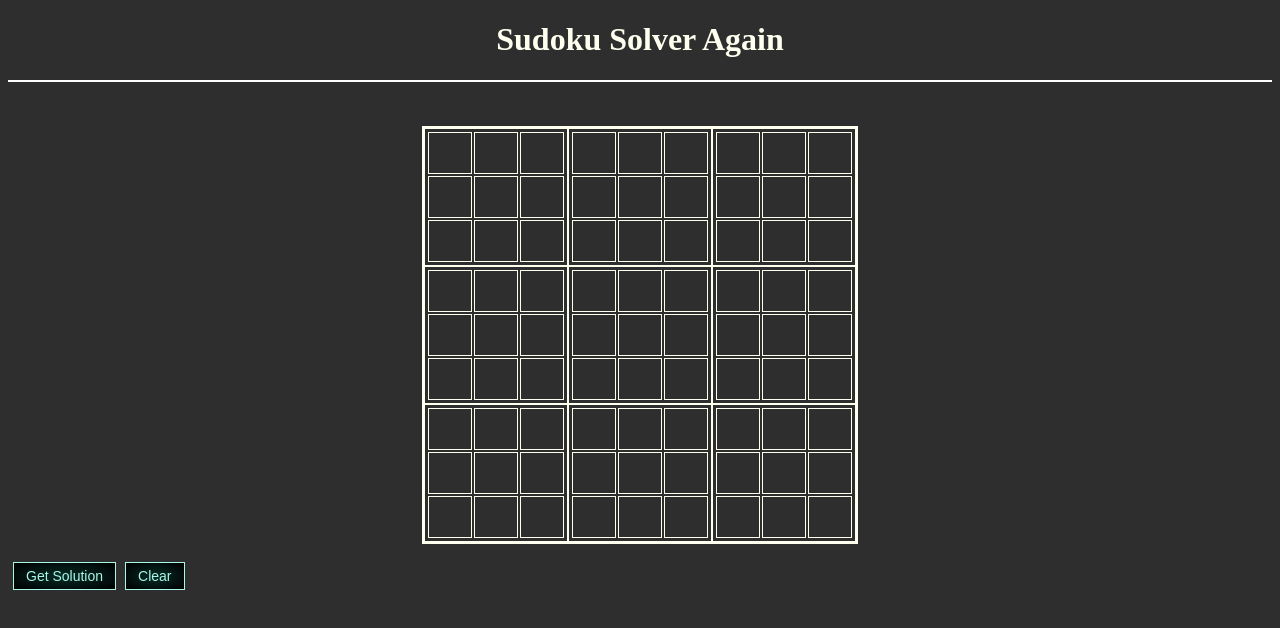
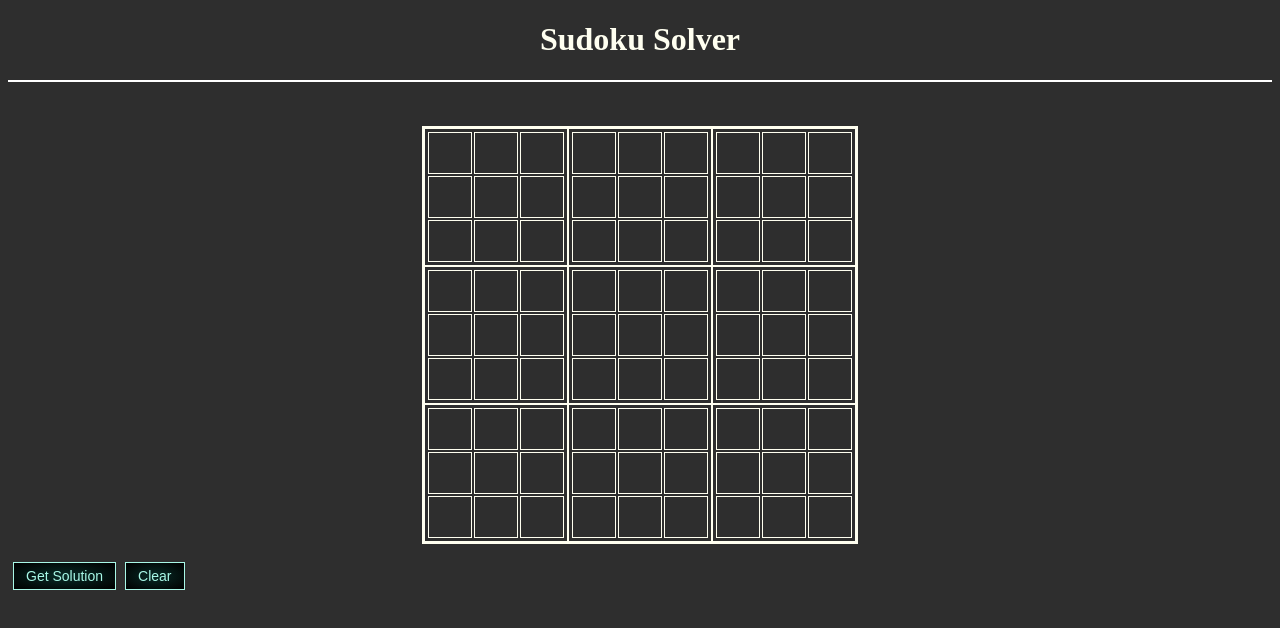
Before and after one commit to AgastyaSinghh/SudokuSolver, a plain HTML site: page index.html in a window 1280 px wide. Drawn offline with Linux system fonts and the light colour scheme.

Commit message:
Update index.html

```diff
--- a/index.html
+++ b/index.html
@@ -8,7 +8,7 @@
     </head>
     <body>
         <script src="script.js"></script>
-        <h1 class="title">Sudoku Solver Again</h1>
+        <h1 class="title">Sudoku Solver</h1>
         <hr color="white">
         <!--lets  ignore it-->
         <br><br>
```
